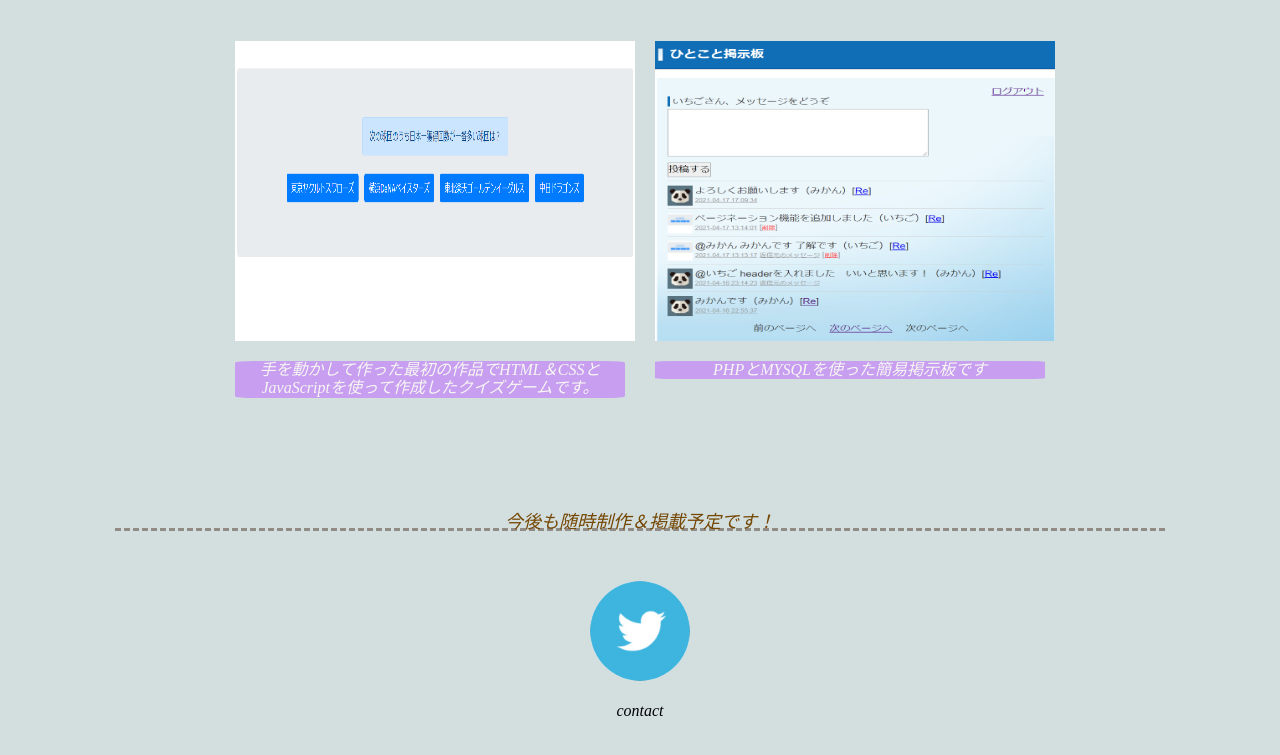
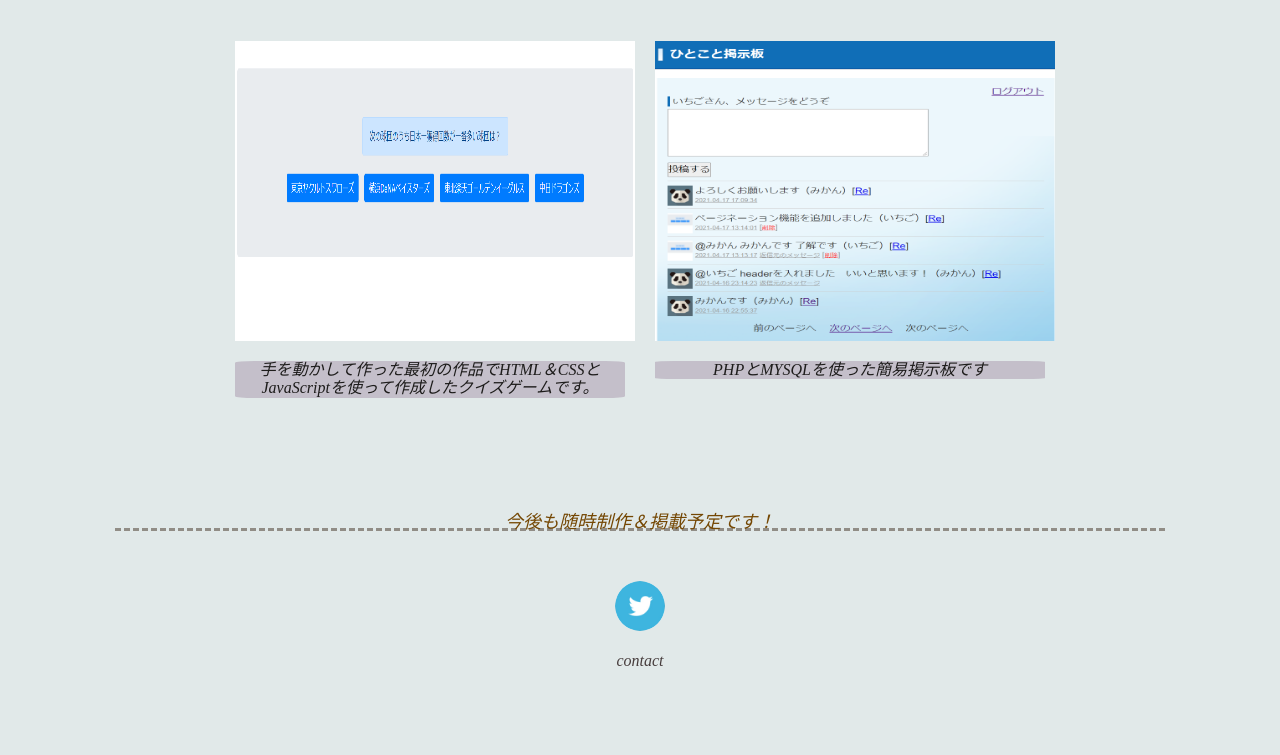
Before and after one commit to DO8903/portfolio-daiki, a plain HTML site: page index.html in a window 1280 px wide. Shown: the part 1768-2523 px from the top of the page. After the commit the page ends 2459 px from the top, so only its background shows below. Drawn offline with Linux system fonts and the light colour scheme.

Commit message:
Update style.css

```diff
--- a/style.css
+++ b/style.css
@@ -354,7 +354,7 @@ body {
   font-style: italic;
   width: 1050px;
   margin: 0 auto;
-  background-color: rgb(211, 222, 223);
+  background-color: rgb(225, 233, 233);
 }
 
 ul {
@@ -498,9 +498,9 @@ h2 {
   opacity: 70%;
 }
 .work-ex p {
-  background-color: rgb(199, 158, 240);
+  background-color: rgb(196, 191, 202);
   width: 390px;
-  color:rgb(247, 246, 243);
+  color:rgb(29, 28, 27);
   text-align: center;
   border-radius: 5%;
 }
@@ -515,13 +515,17 @@ padding: 10px 0;
 }
 
 footer {
-  height: 200px;
+
+  color: rgb(71, 61, 61);
+  width: none;
+  height: 60px;
   text-align: center;
   padding-top: 50px;
   padding-bottom: 50px;
+  /* background-color: rgb(57, 46, 73); */
 }
 
 footer img {
-  width: 100px;
+  width: 50px;
   border-radius: 50%;
 }
```
